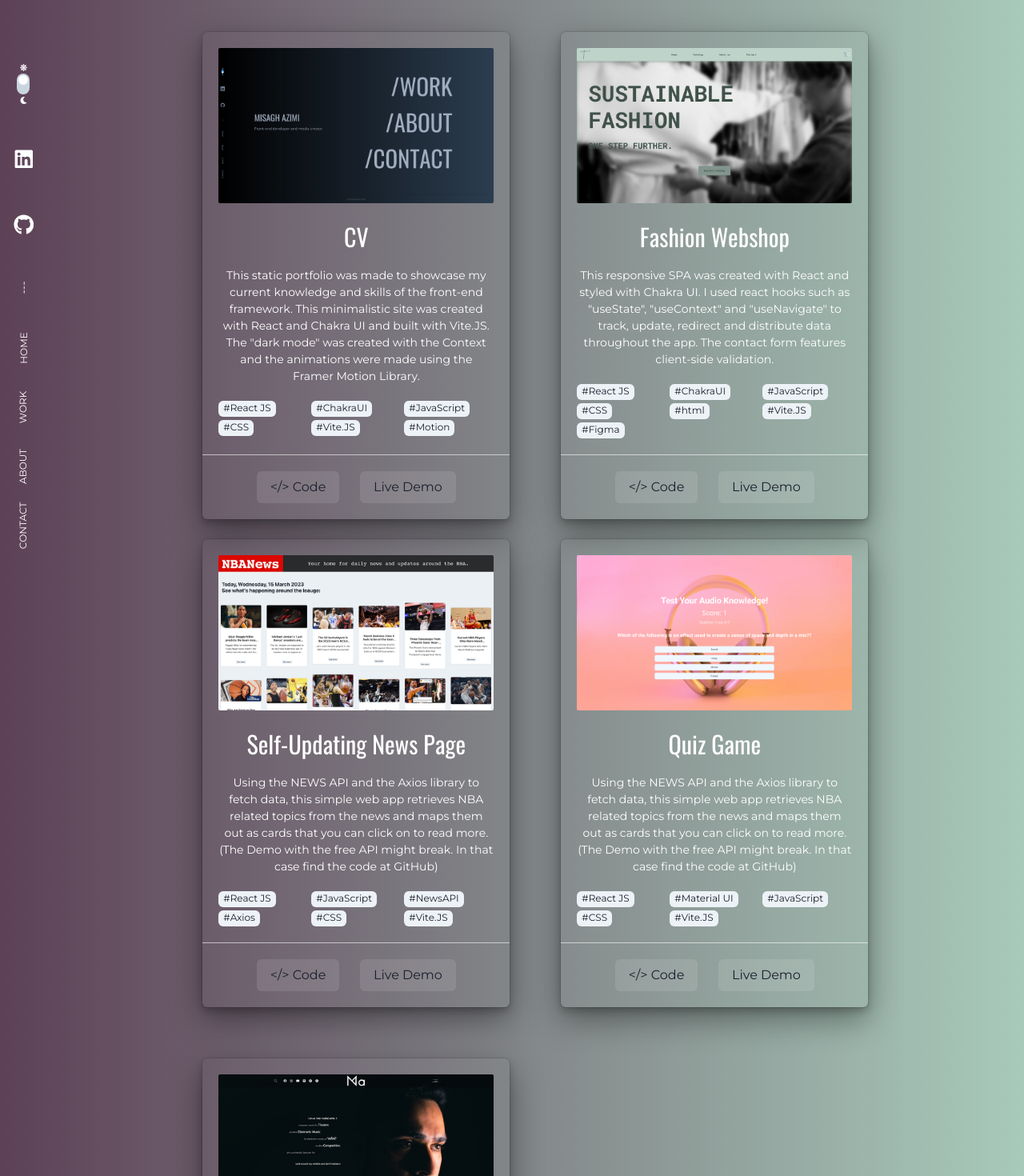
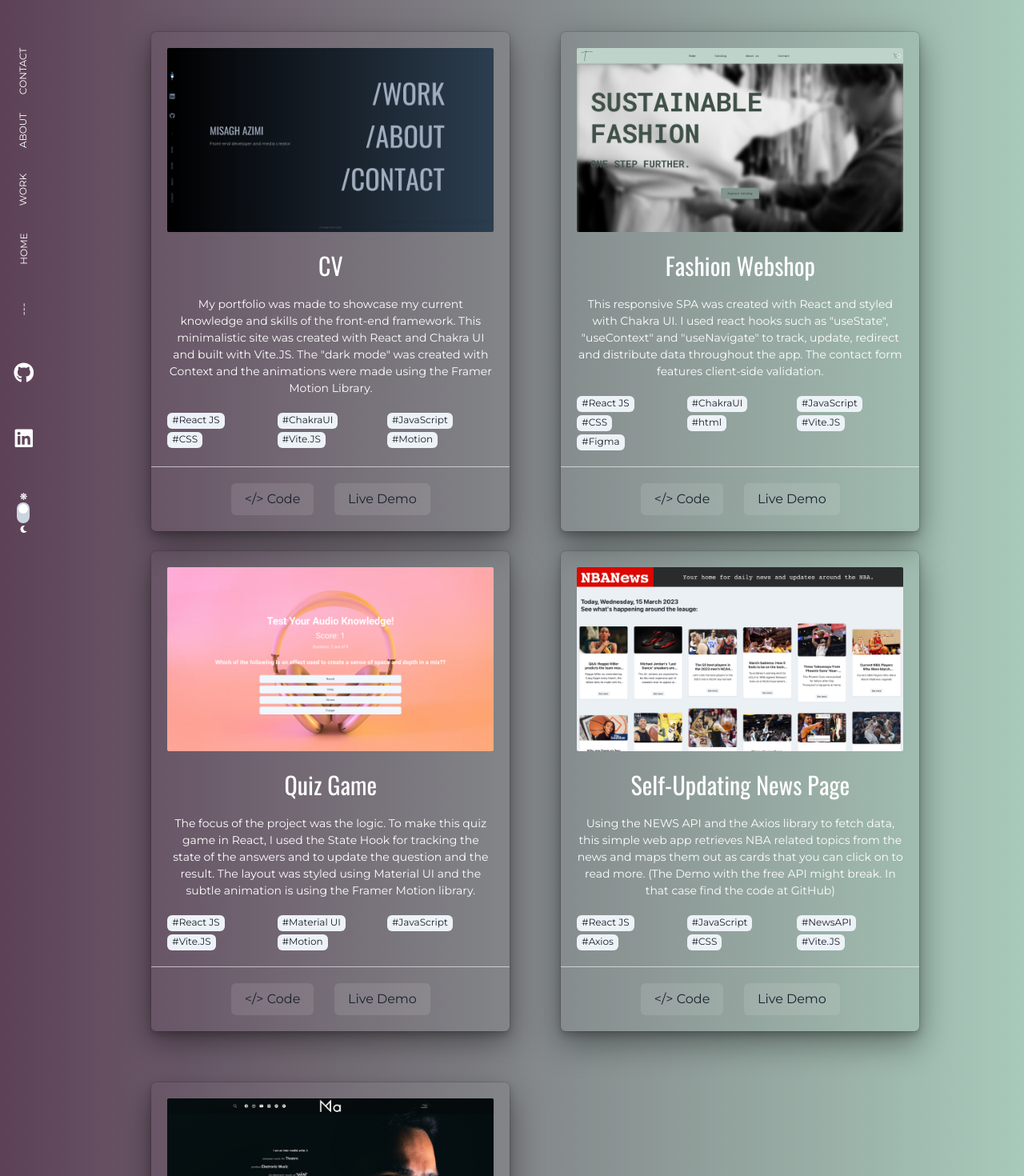
Before and after one commit to MAz-Codes/myresume, a React (Vite) app: page /work in a window 1280 px wide. Shown: the top 1470 px of the page at 80% size. Built offline with nearby package versions, Linux system fonts and the light colour scheme.

Commit message:
updated the sidebar and the content of work page

```diff
--- a/index.html
+++ b/index.html
@@ -4,7 +4,18 @@
     <meta charset="UTF-8" />
     <link rel="icon" type="image/svg+xml" href="logotra.png" />
     <meta name="viewport" content="width=device-width, initial-scale=1.0" />
-    <title>MA Portfolio</title>
+    <title>MAz Frontend Developer</title>
+
+    <meta name="description" content="Portfolio">
+    <meta name="author" content="MA Frontend Developer">
+
+    <meta property="og:title" content="MAz Frontend Developer">
+    <meta property="og:type" content="website">
+    <meta property="og:url" content="mazcodes.com">
+    <meta property="og:img" content="portfolio.jpg">
+    <meta property="og:description" content="I create modern and responsive web application with React.">
+    <meta property="og:locale" content="en_US">
+
   </head>
   <body>
     <div id="root"></div>
--- a/src/Elements/GlobalSidebar.jsx
+++ b/src/Elements/GlobalSidebar.jsx
@@ -14,7 +14,7 @@ function GlobalSidebar() {
     <Flex
     as={motion.div}
     whileHover={{ opacity:1, transition: {duration: .4} }}
-    direction="column"
+    direction="column-reverse"
     gap="7vh"
     justifyContent="center"
     alignItems="center"
--- a/src/Pages/About.jsx
+++ b/src/Pages/About.jsx
@@ -44,6 +44,7 @@ return (
       )}
       <Box
       py="10"
+      mb="10vh"
       textColor={isClicked ? 'gray.500' : "white"}
       w="60%"
       maxW="900px"
@@ -57,9 +58,9 @@ return (
           I love bringing ideas to life through technology and creativity. I feel fortunate to have found a field that allows me to combine my interests with my professional work.<br/>
           <br />
 
-          I create responsive and modern web apps using frameworks like React and Chakra UI. With a Master's degree in the arts specifically audio-visual media, I have a lot of confidence in my aesthetics and my vision for projects.<br/><br/>
+          I create responsive and modern web apps using frameworks like React, JavaScript, Chakra UI and Material UI. With a Master's degree in the arts, specifically audio-visual media, I have a lot of confidence in my aesthetics and my vision for projects.<br/><br/>
 
-          After building theme-based WordPress websites for almost 5 years, I recently decided to take my skills to the next level by educationg myself in front-end languages and a range of tools and frameworks such as:</Text>
+          After building theme-based WordPress websites for almost 5 years, I recently decided to take my skills to the next level by educationg myself in the front-end stacks and a range of tools and frameworks such as:</Text>
 
           <Grid
           as={motion.div}
--- a/src/Pages/Work.jsx
+++ b/src/Pages/Work.jsx
@@ -63,7 +63,7 @@ return (
               gap="5vw"
               templateColumns={{base: "repeat(1, 1fr)", sm:"repeat(1, 1fr)", md: "repeat(2, 1fr)",lg:"repeat(2, 1fr)",xl: "repeat(2, 1fr)"}}
               justifyContent="center">
-                <Card maxW='sm' bg={isClicked? "rgba(255, 255, 255, 0.05)" : "transparent"} boxShadow="dark-lg" textColor="white">
+                <Card maxW='md' bg={isClicked? "rgba(255, 255, 255, 0.05)" : "transparent"} boxShadow="dark-lg" textColor="white">
                   <CardBody>
                     <Image
                       src={FotoPortfolio}
@@ -73,7 +73,7 @@ return (
                     <Stack mt='6' spacing='3'>
                       <Heading fontFamily="Oswald-Regular" size='lg'>CV</Heading>
                       <Text fontSize="sm" py="1vh">
-                        This static portfolio was made to showcase my current knowledge and skills of the front-end framework. This minimalistic site was created with React and Chakra UI and built with Vite.JS. The "dark mode" was created with the Context and the animations were made using the Framer Motion Library.
+                        My portfolio was made to showcase my current knowledge and skills of the front-end framework. This minimalistic site was created with React and Chakra UI and built with Vite.JS. The "dark mode" was created with Context and the animations were made using the Framer Motion Library.
                       </Text>
                       <Grid gap="1" templateColumns={"repeat(3, 1fr)"}>
                         <Tag px="1.5" size="sm" w="fit-content">#React JS</Tag>
@@ -100,7 +100,7 @@ return (
                   </CardFooter>
                 </Card>
 
-                <Card  maxW='sm' bg={isClicked? "rgba(255, 255, 255, 0.05)" : "transparent"} boxShadow="dark-lg" textColor="white">
+                <Card  maxW='md' bg={isClicked? "rgba(255, 255, 255, 0.05)" : "transparent"} boxShadow="dark-lg" textColor="white">
                   <CardBody>
                     <Image
                       src={FotoTara}
@@ -137,13 +137,51 @@ return (
                     </Stack>
                   </CardFooter>
                 </Card>
+              </Grid>
 
-              </Grid>
+
               <Grid
               gap="5vw"
               templateColumns={{base: "repeat(1, 1fr)", sm:"repeat(1, 1fr)", md: "repeat(2, 1fr)",lg:"repeat(2, 1fr)",xl: "repeat(2, 1fr)"}}
               justifyContent="center">
-                <Card maxW='sm' bg={isClicked? "rgba(255, 255, 255, 0.05)" : "transparent"} boxShadow="dark-lg" textColor="white">
+
+                <Card maxW='md' bg={isClicked? "rgba(255, 255, 255, 0.05)" : "transparent"} boxShadow="dark-lg" textColor="white">
+                  <CardBody>
+                    <Image
+                      src={FotoQuiz}
+                      alt='Green double couch with wooden legs'
+                      borderRadius='sm'
+                    />
+                    <Stack mt='6' spacing='3'>
+                      <Heading fontFamily="Oswald-Regular" size='lg'>Quiz Game</Heading>
+                      <Text fontSize="sm" py="1vh">
+                      The focus of the project was the logic. To make this quiz game in React, I used the State Hook for tracking the state of the answers and to update the question and the result. The layout was styled using Material UI and the subtle animation is using the Framer Motion library.
+                      </Text>
+                      <Grid gap="1" templateColumns={"repeat(3, 1fr)"}>
+                        <Tag px="1.5" size="sm" w="fit-content">#React JS</Tag>
+                        <Tag px="1.5" size="sm" w="fit-content">#Material UI</Tag>
+                        <Tag px="1.5" size="sm" w="fit-content">#JavaScript</Tag>
+                        <Tag px="1.5" size="sm" w="fit-content">#Vite.JS</Tag>
+                        <Tag px="1.5" size="sm" w="fit-content">#Motion</Tag>
+                      </Grid>
+                    </Stack>
+                  </CardBody>
+                  <Divider />
+                  <CardFooter justifyContent={"center"} alignItems="center">
+                    <Stack direction={"row"} spacing='2vw'>
+                      <Button bg="rgba(255, 255, 255, 0.1)" _hover={{backgroundColor:"white", textColor:"black", borderColor:"transparent"}} _focus={{borderColor:"white", outlineColor:"transparent"}}
+                      onClick={()=> window.open("https://github.com/MAz-Codes/audioquiz")}>
+                        {("</>")} Code
+                      </Button>
+                      <Button bg="rgba(255, 255, 255, 0.1)" _hover={{backgroundColor:"white", textColor:"black", borderColor:"transparent"}} _focus={{borderColor:"white", outlineColor:"transparent"}}
+                      onClick={()=> window.open("https://audioquiz.netlify.app/")}>
+                        Live Demo
+                      </Button>
+                    </Stack>
+                  </CardFooter>
+                </Card>
+
+                <Card maxW='md' bg={isClicked? "rgba(255, 255, 255, 0.05)" : "transparent"} boxShadow="dark-lg" textColor="white">
                   <CardBody>
                     <Image
                       src={FotoNba}
@@ -180,43 +218,7 @@ return (
                   </CardFooter>
                 </Card>
 
-                <Card maxW='sm' bg={isClicked? "rgba(255, 255, 255, 0.05)" : "transparent"} boxShadow="dark-lg" textColor="white">
-                  <CardBody>
-                    <Image
-                      src={FotoQuiz}
-                      alt='Green double couch with wooden legs'
-                      borderRadius='sm'
-                    />
-                    <Stack mt='6' spacing='3'>
-                      <Heading fontFamily="Oswald-Regular" size='lg'>Quiz Game</Heading>
-                      <Text fontSize="sm" py="1vh">
-                        Using the NEWS API and the Axios library to fetch data, this simple web app retrieves NBA related topics from the news and maps them out as cards that you can click on to read more. (The Demo with the free API might break. In that case find the code at GitHub)
-                      </Text>
-                      <Grid gap="1" templateColumns={"repeat(3, 1fr)"}>
-                        <Tag px="1.5" size="sm" w="fit-content">#React JS</Tag>
-                        <Tag px="1.5" size="sm" w="fit-content">#Material UI</Tag>
-                        <Tag px="1.5" size="sm" w="fit-content">#JavaScript</Tag>
-                        <Tag px="1.5" size="sm" w="fit-content">#CSS</Tag>
-                        <Tag px="1.5" size="sm" w="fit-content">#Vite.JS</Tag>
-                      </Grid>
-                    </Stack>
-                  </CardBody>
-                  <Divider />
-                  <CardFooter justifyContent={"center"} alignItems="center">
-                    <Stack direction={"row"} spacing='2vw'>
-                      <Button bg="rgba(255, 255, 255, 0.1)" _hover={{backgroundColor:"white", textColor:"black", borderColor:"transparent"}} _focus={{borderColor:"white", outlineColor:"transparent"}}
-                      onClick={()=> window.open("https://github.com/maz-codes/nbanews")}>
-                        {("</>")} Code
-                      </Button>
-                      <Button bg="rgba(255, 255, 255, 0.1)" _hover={{backgroundColor:"white", textColor:"black", borderColor:"transparent"}} _focus={{borderColor:"white", outlineColor:"transparent"}}
-                      onClick={()=> window.open("https://nbanewsapi.netlify.app/")}>
-                        Live Demo
-                      </Button>
-                    </Stack>
-                  </CardFooter>
-                </Card>
-
-                <Card maxW='sm' bg={isClicked? "rgba(255, 255, 255, 0.05)" : "transparent"} boxShadow="dark-lg" textColor="white">
+                <Card maxW='md' bg={isClicked? "rgba(255, 255, 255, 0.05)" : "transparent"} boxShadow="dark-lg" textColor="white">
                   <CardBody>
                     <Image
                       src={FotoMisagh}
```
